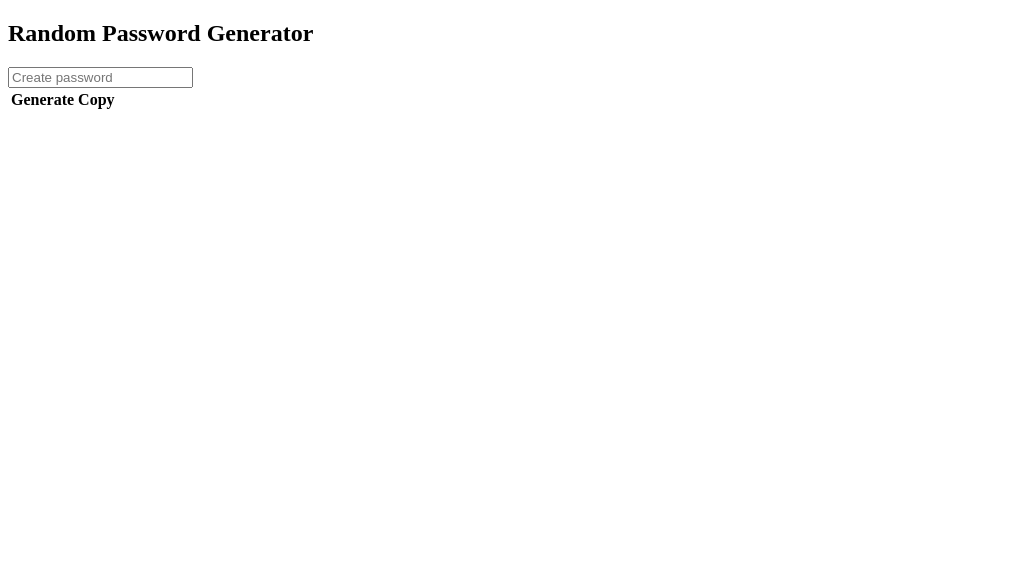
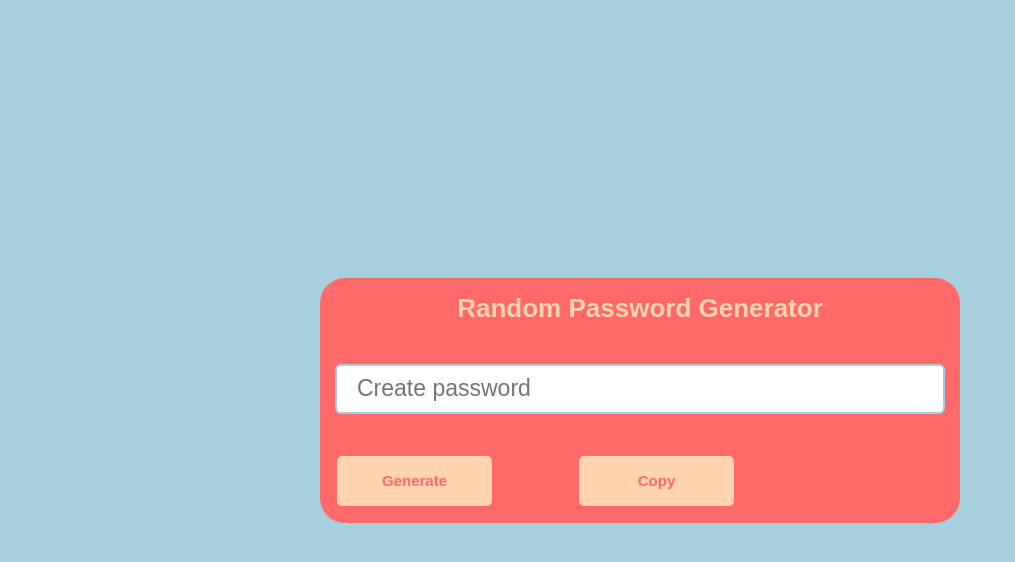
Before and after one commit to LenZuro/UCSD-project-three, a plain HTML site: page index.html in a window 1280 px wide. Shown: the whole page, without its empty margins (0-1015 px from the left). Drawn offline with Linux system fonts and the light colour scheme.

Commit message:
Update index.html

```diff
--- a/index.html
+++ b/index.html
@@ -5,7 +5,7 @@
     <meta http-equiv="X-UA-Compatible" content="IE=edge">
     <meta name="viewport" content="width=device-width, initial-scale=1.0">
     <title>Random Password Generator Project</title>
-    <link rel="stylesheet" href="Sytle.css">
+    <link rel="stylesheet" href="style.css">
 </head>
 <body>
     <div class="box">
```
